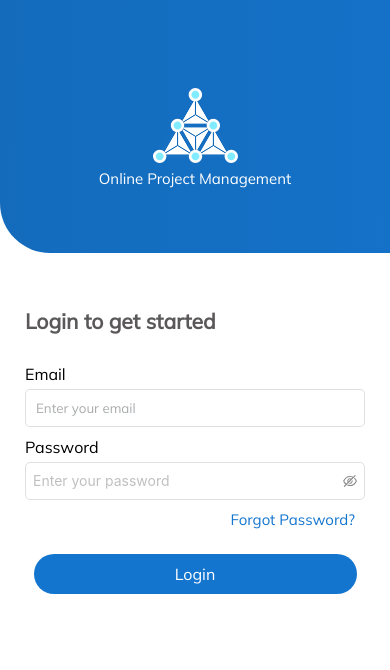
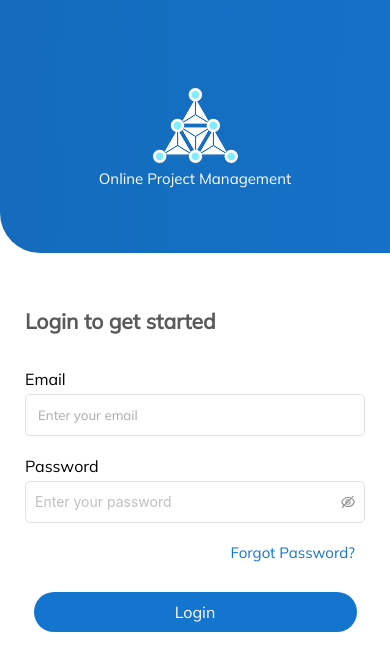
Before and after one commit to Arvind78/Project-Management, a React (Vite) app: page / in a window 390 px wide. Shown: the top 670 px of the page. Built offline with nearby package versions, Linux system fonts and the light colour scheme.

Commit message:
somechange

```diff
--- a/src/components/dashbaordMenu/DashboardSection.module.css
+++ b/src/components/dashbaordMenu/DashboardSection.module.css
@@ -40,7 +40,7 @@
 
 
 .contentHeader {
-    height: 100px;
+    height: 80px;
     width: 100%;
     background-image: url("../../assets/Header-bg.svg");
     background-repeat: no-repeat;
--- a/src/components/login/Login.module.css
+++ b/src/components/login/Login.module.css
@@ -304,9 +304,8 @@
         background-position: center;
         background-size: cover;
         background-repeat: no-repeat;
-        border-radius: 0px 0px 0px 50px; /* Border radius for the bottom-right corner */
+        border-radius: 0px 0px 0px 40px; /* Border radius for the bottom-right corner */
         display: block;
-
         position: relative;
     }
 
@@ -323,7 +322,6 @@
 
     .formContainer {
         height:22%;
-
         width: 100%;
     }
 
@@ -386,16 +384,25 @@ right: 0;
 .formGroup {
     display: flex;
     flex-direction: column;
-    padding: 5px 20px;
+    padding: 10px 20px;
     gap: 5px;
 }
 
 /* Styles for form inputs */
 .formInput {
-    padding: 10px;
+    padding: 12px;
     border-radius: 5px;
     border: 0.5px solid #dad7d7c7;
     outline: none;
+}
+
+.formInputPassword {
+    padding:9px;
+    border-radius: 5px;
+    border: 0.5px solid #dad7d7c7;
+    outline: none;
+    position: relative;
+    background-color: transparent;
 }
 .errorStatus{
     position: absolute;
--- a/src/components/showProject/ShowProject.jsx
+++ b/src/components/showProject/ShowProject.jsx
@@ -45,16 +45,29 @@ const ShowProject = () => {
   };
 
   // Handle search functionality
-  const handleSearch = () => {
-    const query = searchValue;
-    axios.get(`https://project-manegement.onrender.com/api/search?q=${query}`)
-      .then((res) => {
-        setData(res.data.data);
-      })
-      .catch((err) => {
-        throw err;
+  // Handle search functionality using useMemo to perform filtering
+  const filteredData = useMemo(() => {
+    if (!searchValue) {
+      // If search input is empty, return all data
+      return data;
+    } else {
+      // Perform case-insensitive search
+      const searchLowerCase = searchValue.toLowerCase();
+    const searchData= data.filter(item => {
+        // Filter based on relevant fields; adjust as per your data structure
+        return (
+          item.project.toLowerCase().includes(searchLowerCase) ||
+          item.reason.toLowerCase().includes(searchLowerCase) ||
+          item.division.toLowerCase().includes(searchLowerCase) ||
+          item.category.toLowerCase().includes(searchLowerCase) ||
+          item.priority.toLowerCase().includes(searchLowerCase) ||
+          item.department.toLowerCase().includes(searchLowerCase) ||
+          item.location.toLowerCase().includes(searchLowerCase)
+        );
       });
-  };
+      return setData(searchData)
+    }
+  }, [searchValue]);
 
   // Handle sort functionality
 
@@ -170,7 +183,7 @@ const ShowProject = () => {
               if (e.target.value === "") return getData();
             }}
           />
-          <AiOutlineSearch style={{ cursor: 'pointer' }} onClick={handleSearch} />
+          <AiOutlineSearch style={{ cursor: 'pointer' }}   />
         </div>
         <div className={styles.container}>
           <label htmlFor="sortOptions">Sort By:</label>
--- a/src/index.css
+++ b/src/index.css
@@ -83,7 +83,7 @@ option{
 :where(.css-dev-only-do-not-override-3mqfnx).ant-table-wrapper tfoot>tr>th,
 :where(.css-dev-only-do-not-override-3mqfnx).ant-table-wrapper tfoot>tr>td {
     position: relative;
-    padding: 10px 5px;
+    padding: 8px 5px;
     text-align: center;
     font-size: 11px;
     color: black;
```
